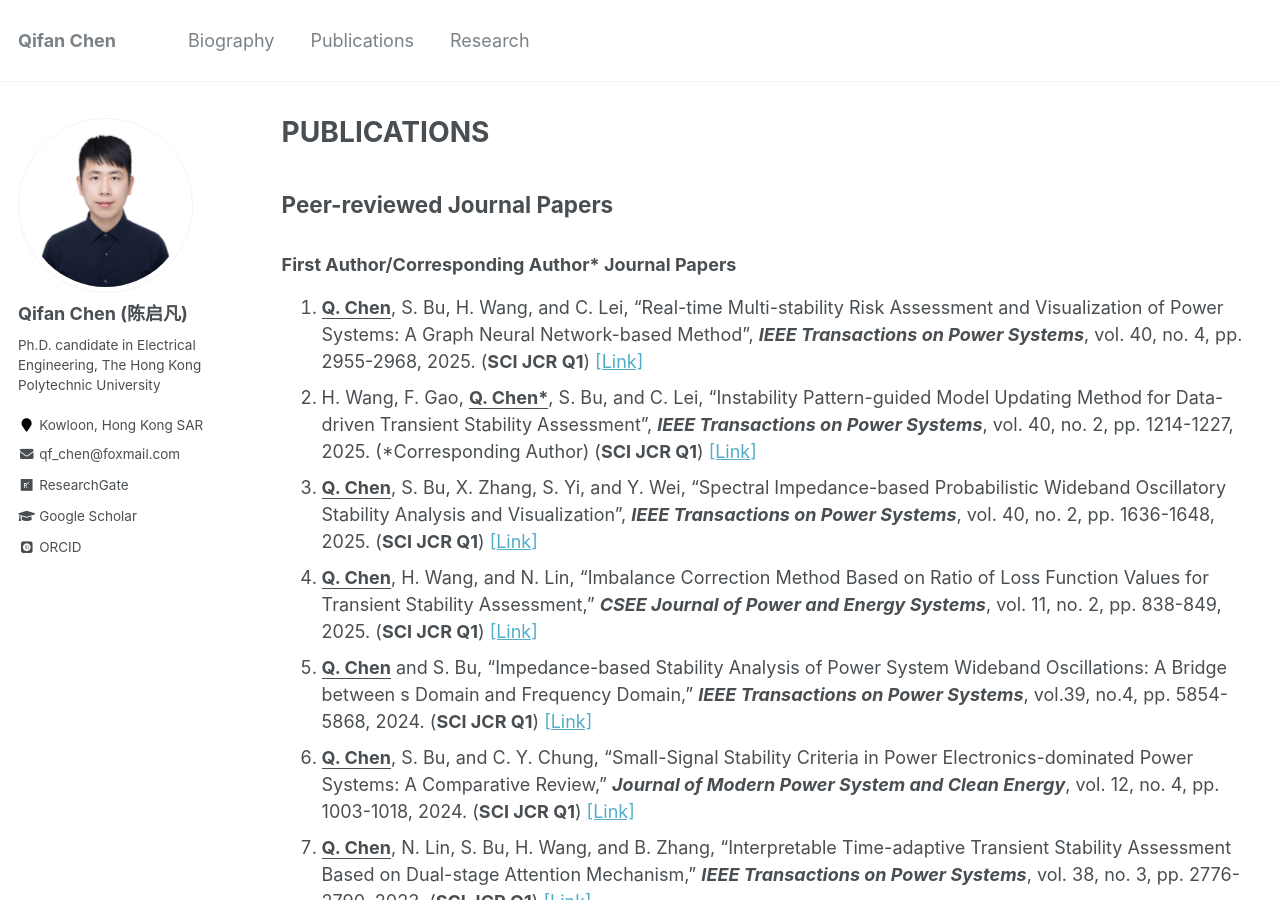
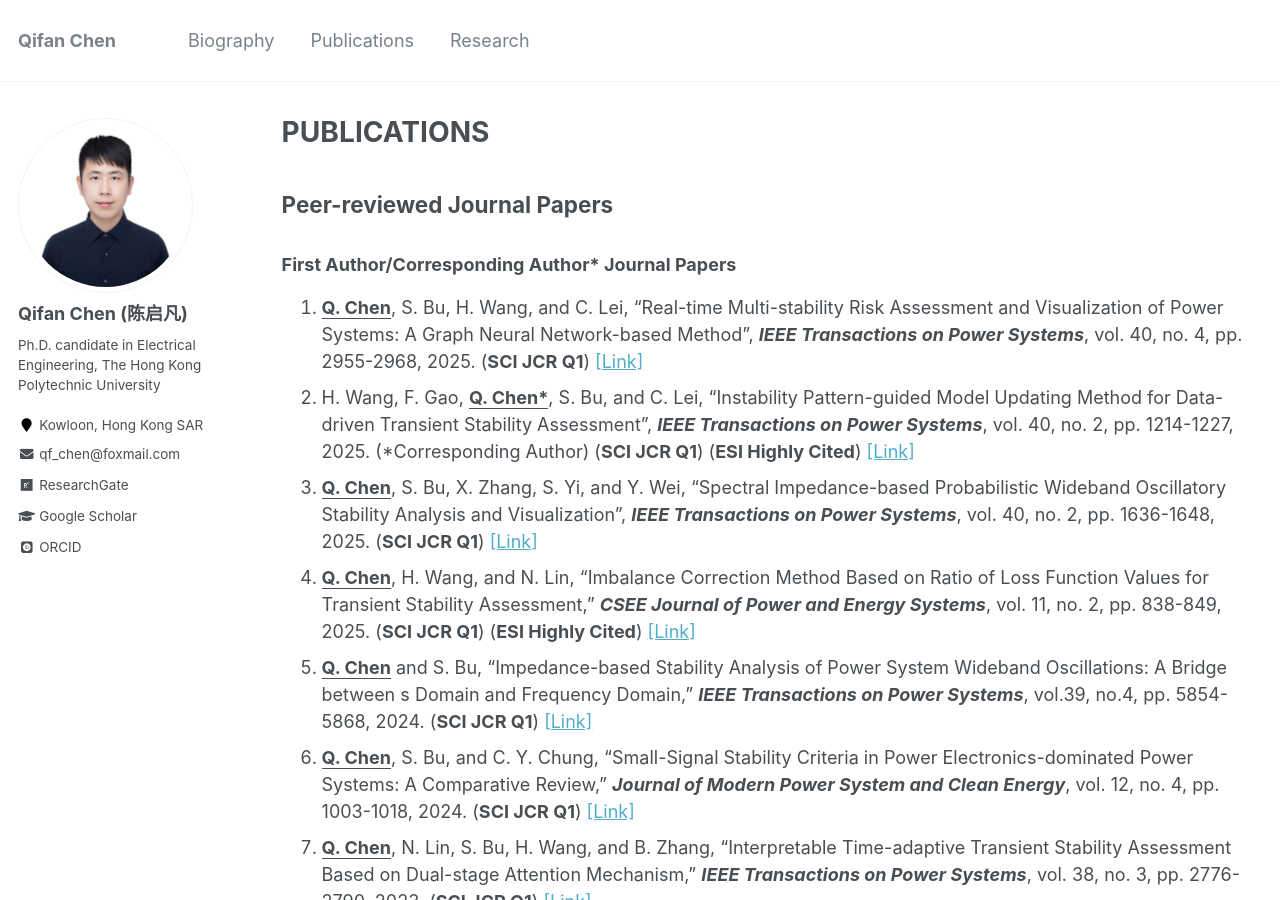
Before and after one commit to ChQf/ChQf.github.io, a Jekyll site: the page built from _pages/publications.md, in a window 1280 px wide and 900 px high. Built offline with Jekyll 4.4.1, drawn with Linux system fonts in a browser that asks for light colours; some web fonts are replaced.

Commit message:
Update publications.md

```diff
--- a/_pages/publications.md
+++ b/_pages/publications.md
@@ -8,9 +8,9 @@ author_profile: true
 ## Peer-reviewed Journal Papers
 ### First Author/Corresponding Author* Journal Papers
 1. **<u>Q. Chen</u>**, S. Bu, H. Wang, and C. Lei, "Real-time Multi-stability Risk Assessment and Visualization of Power Systems: A Graph Neural Network-based Method", ***IEEE Transactions on Power Systems***, vol. 40, no. 4, pp. 2955-2968, 2025. (**SCI JCR Q1**) [[Link]](https://ieeexplore.ieee.org/abstract/document/10819251){:target="_blank"}<br>
-2. H. Wang, F. Gao, **<u>Q. Chen*</u>**, S. Bu, and C. Lei, “Instability Pattern-guided Model Updating Method for Data-driven Transient Stability Assessment”, ***IEEE Transactions on Power Systems***, vol. 40, no. 2, pp. 1214-1227, 2025. (*Corresponding Author) (**SCI JCR Q1**) [[Link]](https://ieeexplore.ieee.org/document/10599816){:target="_blank"}<br>
+2. H. Wang, F. Gao, **<u>Q. Chen*</u>**, S. Bu, and C. Lei, “Instability Pattern-guided Model Updating Method for Data-driven Transient Stability Assessment”, ***IEEE Transactions on Power Systems***, vol. 40, no. 2, pp. 1214-1227, 2025. (*Corresponding Author) (**SCI JCR Q1**) (**ESI Highly Cited**) [[Link]](https://ieeexplore.ieee.org/document/10599816){:target="_blank"}<br>
 3. **<u>Q. Chen</u>**, S. Bu, X. Zhang, S. Yi, and Y. Wei, "Spectral Impedance-based Probabilistic Wideband Oscillatory Stability Analysis and Visualization", ***IEEE Transactions on Power Systems***, vol. 40, no. 2, pp. 1636-1648, 2025. (**SCI JCR Q1**) [[Link]](https://ieeexplore.ieee.org/document/10582543){:target="_blank"}<br>
-4. **<u>Q. Chen</u>**, H. Wang, and N. Lin, "Imbalance Correction Method Based on Ratio of Loss Function Values for Transient Stability Assessment," ***CSEE Journal of Power and Energy Systems***, vol. 11, no. 2, pp. 838-849, 2025. (**SCI JCR Q1**) [[Link]](https://ieeexplore.ieee.org/document/9770511){:target="_blank"}<br>
+4. **<u>Q. Chen</u>**, H. Wang, and N. Lin, "Imbalance Correction Method Based on Ratio of Loss Function Values for Transient Stability Assessment," ***CSEE Journal of Power and Energy Systems***, vol. 11, no. 2, pp. 838-849, 2025. (**SCI JCR Q1**) (**ESI Highly Cited**) [[Link]](https://ieeexplore.ieee.org/document/9770511){:target="_blank"}<br>
 5. **<u>Q. Chen</u>** and S. Bu, "Impedance-based Stability Analysis of Power System Wideband Oscillations: A Bridge between s Domain and Frequency Domain," ***IEEE Transactions on Power Systems***, vol.39, no.4, pp. 5854-5868, 2024. (**SCI JCR Q1**) [[Link]](https://ieeexplore.ieee.org/document/10360322){:target="_blank"}<br>
 6. **<u>Q. Chen</u>**, S. Bu, and C. Y. Chung, "Small-Signal Stability Criteria in Power Electronics-dominated Power Systems: A Comparative Review," ***Journal of Modern Power System and Clean Energy***, vol. 12, no. 4, pp. 1003-1018, 2024. (**SCI JCR Q1**) [[Link]](https://ieeexplore.ieee.org/document/10355078){:target="_blank"}<br>
 7. **<u>Q. Chen</u>**, N. Lin, S. Bu, H. Wang, and B. Zhang, "Interpretable Time-adaptive Transient Stability Assessment Based on Dual-stage Attention Mechanism," ***IEEE Transactions on Power Systems***, vol. 38, no. 3, pp. 2776-2790, 2023. (**SCI JCR Q1**) [[Link]](https://ieeexplore.ieee.org/document/9802730){:target="_blank"}<br>
```
